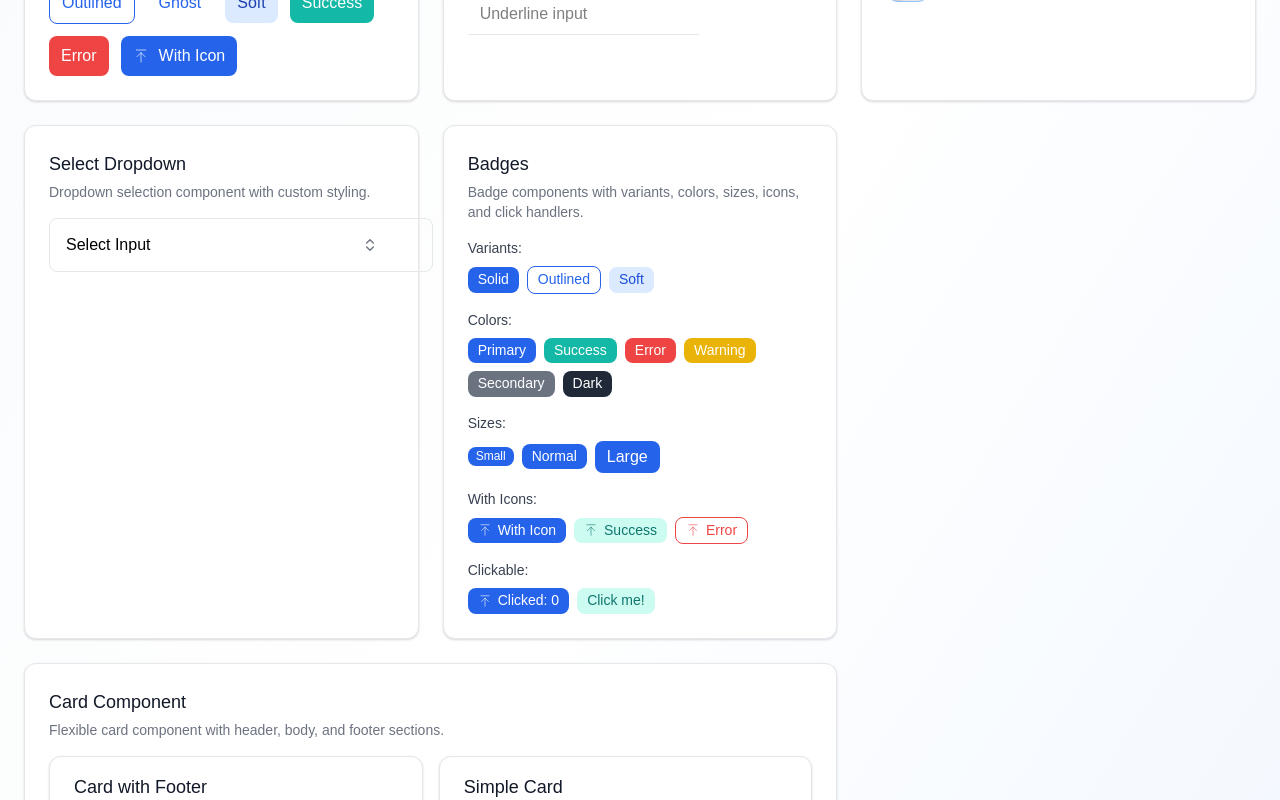
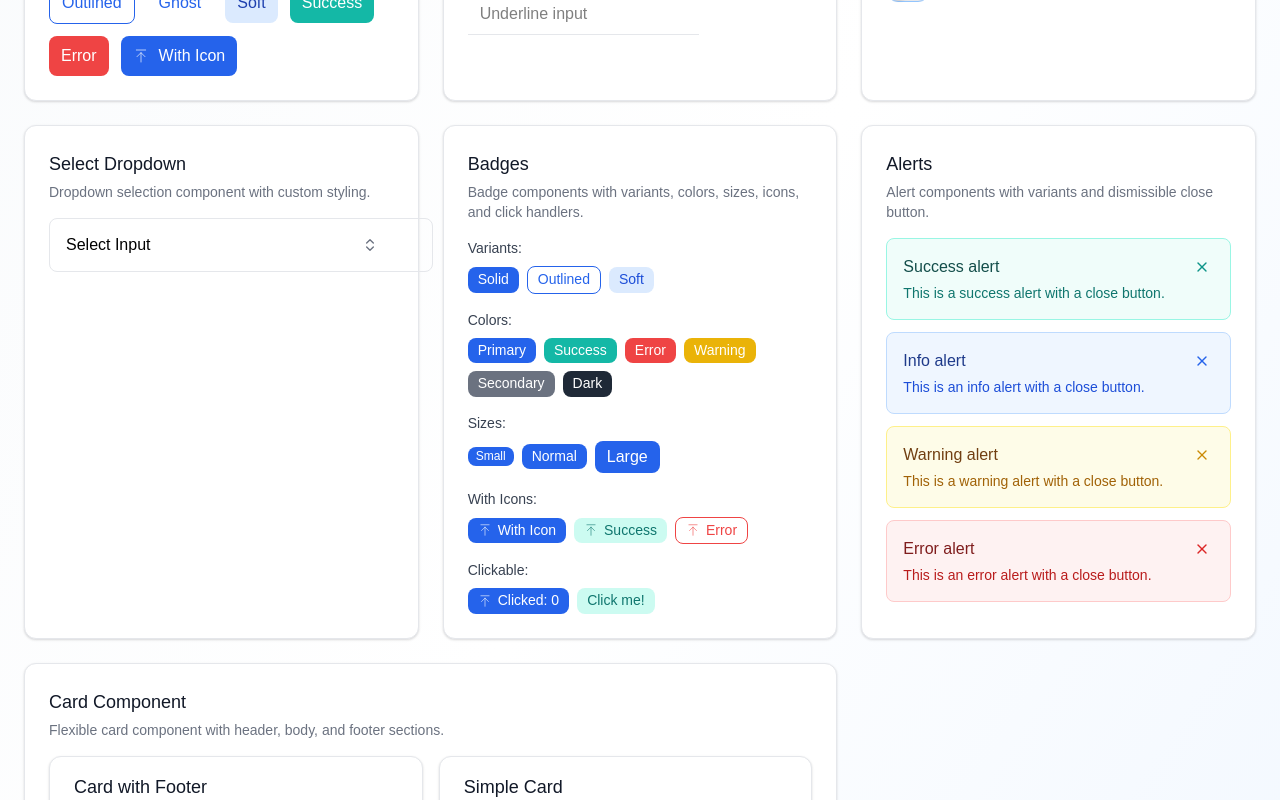
Before and after one commit to m0bar3z/nextjs-tailwind-design-system, a Next.js app: page / in a window 1280 px wide. Shown: the part 560-1360 px from the top of the page. Built offline with nearby package versions, Linux system fonts and the light colour scheme; a web font is replaced by a local one.

Commit message:
feat: alert component

```diff
--- a/src/app/page.tsx
+++ b/src/app/page.tsx
@@ -1,5 +1,6 @@
 "use client";
 
+import Alert from "@/components/atoms/Alert/Alert";
 import Badge from "@/components/atoms/Badge/Badge";
 import Button from "@/components/atoms/Button/Button";
 import Checkbox from "@/components/atoms/FormControls/Checkbox/Checkbox";
@@ -24,6 +25,12 @@ const selectOptions = [
 export default function HomePage() {
   const [isOpen, setIsOpen] = useState<boolean>(false);
   const [badgeClickCount, setBadgeClickCount] = useState<number>(0);
+  const [alerts, setAlerts] = useState<Record<string, boolean>>({
+    success: true,
+    info: true,
+    warning: true,
+    error: true,
+  });
 
   return (
     <div className="from-ds-slate-50 to-ds-blue-50 min-h-screen bg-gradient-to-br via-white">
@@ -170,6 +177,43 @@ export default function HomePage() {
               </div>
             </ShowcaseCard>
 
+            <ShowcaseCard title="Alerts" description="Alert components with variants and dismissible close button.">
+              <div className="w-full space-y-3">
+                {alerts.success && (
+                  <Alert
+                    title="Success alert"
+                    subtitle="This is a success alert with a close button."
+                    variant="success"
+                    onClose={() => setAlerts(prev => ({ ...prev, success: false }))}
+                  />
+                )}
+                {alerts.info && (
+                  <Alert
+                    title="Info alert"
+                    subtitle="This is an info alert with a close button."
+                    variant="info"
+                    onClose={() => setAlerts(prev => ({ ...prev, info: false }))}
+                  />
+                )}
+                {alerts.warning && (
+                  <Alert
+                    title="Warning alert"
+                    subtitle="This is a warning alert with a close button."
+                    variant="warning"
+                    onClose={() => setAlerts(prev => ({ ...prev, warning: false }))}
+                  />
+                )}
+                {alerts.error && (
+                  <Alert
+                    title="Error alert"
+                    subtitle="This is an error alert with a close button."
+                    variant="error"
+                    onClose={() => setAlerts(prev => ({ ...prev, error: false }))}
+                  />
+                )}
+              </div>
+            </ShowcaseCard>
+
             <ShowcaseCard
               title="Card Component"
               description="Flexible card component with header, body, and footer sections."
--- /dev/null
+++ b/src/components/atoms/Alert/Alert.css
@@ -0,0 +1,104 @@
+@reference '../../../styles/globals.css';
+
+.ds-alert {
+  @apply rounded-lg border p-4;
+  @apply flex items-start;
+}
+
+.ds-alert-content {
+  @apply flex w-full items-start justify-between gap-3;
+}
+
+.ds-alert-text {
+  @apply flex-1;
+}
+
+.ds-alert-title {
+  @apply mb-1;
+}
+
+.ds-alert-subtitle {
+  @apply mt-1;
+}
+
+.ds-alert .ds-alert-close-button {
+  @apply flex-shrink-0 cursor-pointer;
+  @apply min-w-0 !p-1 h-6 w-6;
+  @apply bg-transparent border-0;
+}
+
+.ds-alert .ds-alert-close-button:hover {
+  @apply bg-black/5;
+}
+
+.ds-alert .ds-alert-close-button:active {
+  @apply bg-black/10;
+}
+
+.ds-alert-close-icon {
+  @apply h-4 w-4;
+}
+
+.ds-alert-success {
+  @apply border-ds-teal-200 bg-ds-teal-50;
+}
+
+.ds-alert-success .ds-alert-title {
+  @apply text-ds-teal-900;
+}
+
+.ds-alert-success .ds-alert-subtitle {
+  @apply text-ds-teal-700;
+}
+
+.ds-alert-success .ds-alert-close-button {
+  @apply text-ds-teal-600 focus:ring-ds-teal-500;
+}
+
+.ds-alert-info {
+  @apply border-ds-blue-200 bg-ds-blue-50;
+}
+
+.ds-alert-info .ds-alert-title {
+  @apply text-ds-blue-900;
+}
+
+.ds-alert-info .ds-alert-subtitle {
+  @apply text-ds-blue-700;
+}
+
+.ds-alert-info .ds-alert-close-button {
+  @apply text-ds-blue-600 focus:ring-ds-blue-500;
+}
+
+.ds-alert-warning {
+  @apply border-ds-yellow-200 bg-ds-yellow-50;
+}
+
+.ds-alert-warning .ds-alert-title {
+  @apply text-ds-yellow-900;
+}
+
+.ds-alert-warning .ds-alert-subtitle {
+  @apply text-ds-yellow-700;
+}
+
+.ds-alert-warning .ds-alert-close-button {
+  @apply text-ds-yellow-600 focus:ring-ds-yellow-500;
+}
+
+.ds-alert-error {
+  @apply border-ds-red-200 bg-ds-red-50;
+}
+
+.ds-alert-error .ds-alert-title {
+  @apply text-ds-red-900;
+}
+
+.ds-alert-error .ds-alert-subtitle {
+  @apply text-ds-red-700;
+}
+
+.ds-alert-error .ds-alert-close-button {
+  @apply text-ds-red-600 focus:ring-ds-red-500;
+}
--- /dev/null
+++ b/src/components/atoms/Alert/Alert.tsx
@@ -0,0 +1,58 @@
+import Button from "@/components/atoms/Button/Button";
+import Typography from "@/components/atoms/Typography/Typography";
+import clsx from "clsx";
+import { X } from "lucide-react";
+import { FC, memo, useMemo } from "react";
+import "./Alert.css";
+
+type Variant = "success" | "info" | "warning" | "error";
+
+interface Props {
+  title: string;
+  subtitle?: string;
+  variant?: Variant;
+  onClose?: () => void;
+  className?: string;
+}
+
+const Alert: FC<Props> = ({ title, subtitle, variant = "info", onClose, className }) => {
+  const variants: Record<Variant, string> = useMemo(
+    () => ({
+      success: "ds-alert-success",
+      info: "ds-alert-info",
+      warning: "ds-alert-warning",
+      error: "ds-alert-error",
+    }),
+    []
+  );
+
+  return (
+    <div className={clsx("ds-alert", variants[variant], className)} role="alert">
+      <div className="ds-alert-content">
+        <div className="ds-alert-text">
+          <Typography variant="base" weight="semibold" className="ds-alert-title">
+            {title}
+          </Typography>
+          {subtitle && (
+            <Typography variant="sm" className="ds-alert-subtitle">
+              {subtitle}
+            </Typography>
+          )}
+        </div>
+        {onClose && (
+          <Button
+            variant="ghost"
+            size="small"
+            onClick={onClose}
+            className="ds-alert-close-button"
+            aria-label="Close alert"
+          >
+            <X className="ds-alert-close-icon" />
+          </Button>
+        )}
+      </div>
+    </div>
+  );
+};
+
+export default memo(Alert);
--- a/src/components/atoms/Badge/Badge.tsx
+++ b/src/components/atoms/Badge/Badge.tsx
@@ -1,5 +1,5 @@
+import clsx from "clsx";
 import { FC, memo, ReactNode, useMemo } from "react";
-import clsx from "clsx";
 import "./Badge.css";
 
 type Size = "small" | "normal" | "large";
```
Also changed, not shown: src/components/molecules/ShowcaseCard/ShowcaseCard.tsx (line endings or trailing spaces).
